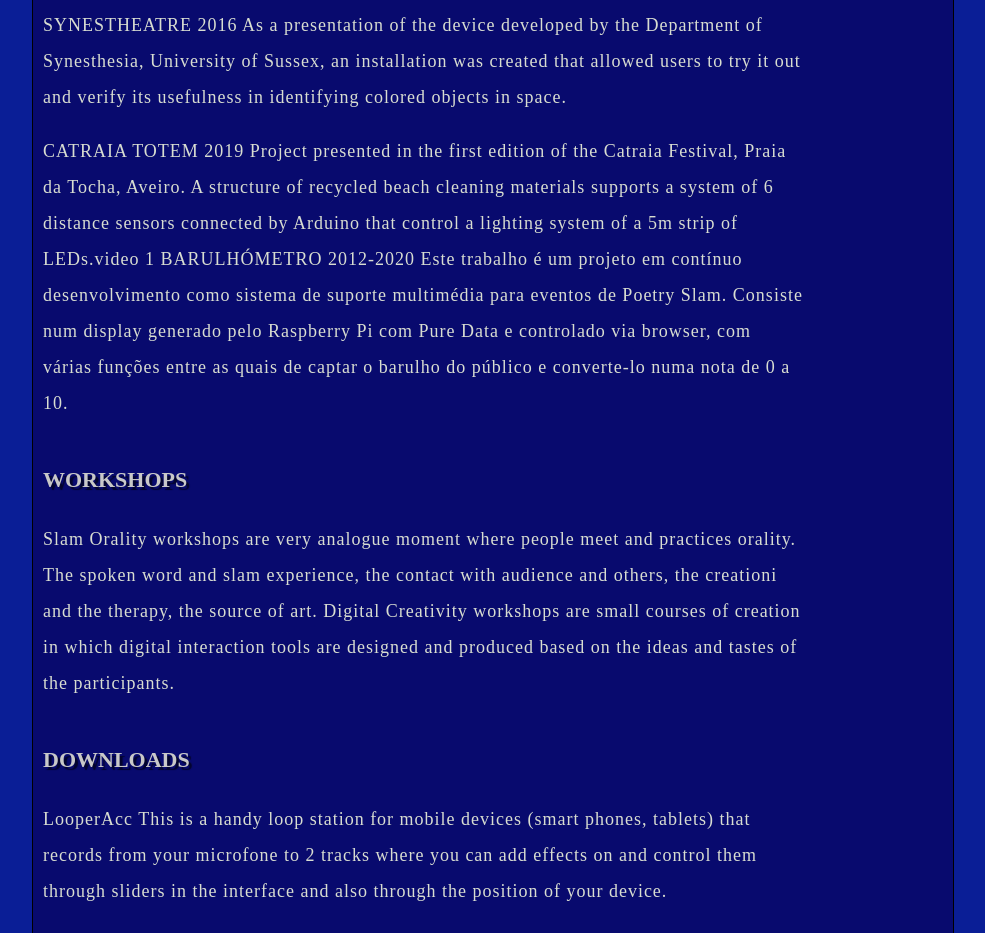
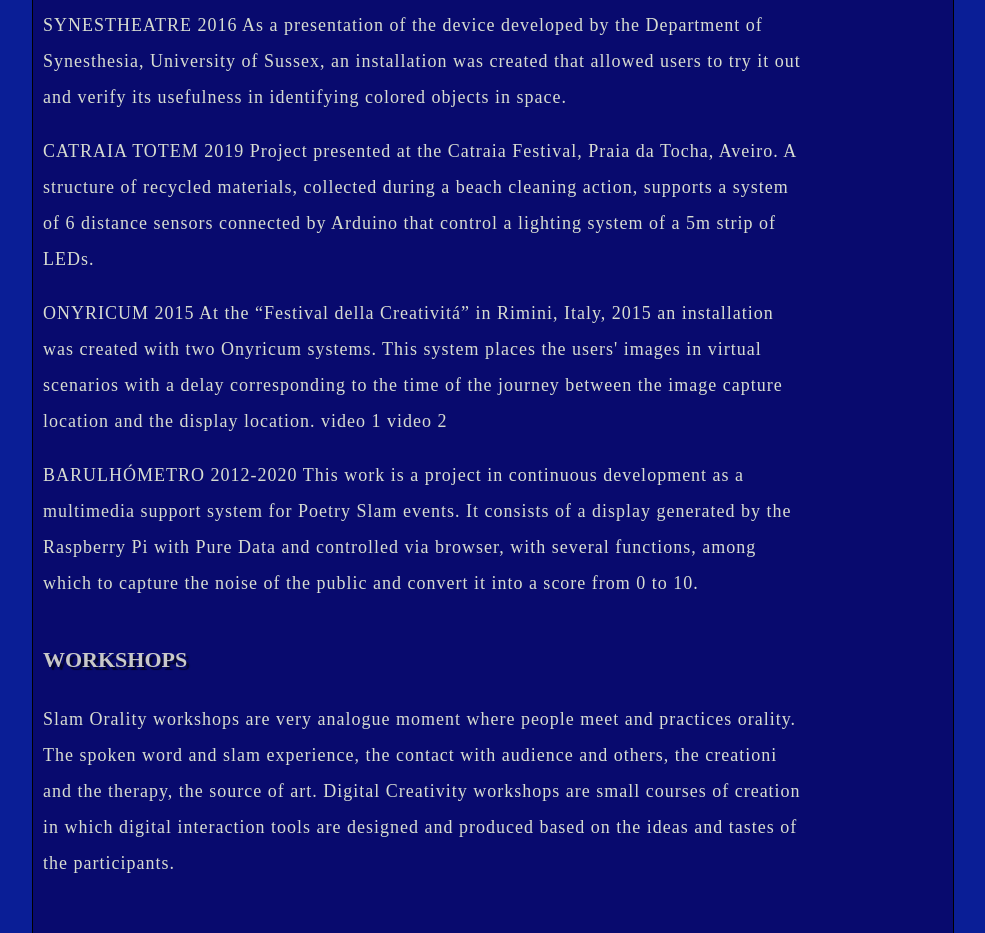
Before and after one commit to LabIO/LabIO.github.io, a plain HTML site: page index.html in a window 1280 px wide. Shown: the part 2080-3013 px from the top of the page, without its empty margins (147-1132 px from the left). Drawn offline with Linux system fonts and the light colour scheme.

Commit message:
Update index.html

```diff
--- a/index.html
+++ b/index.html
@@ -65,17 +65,16 @@ As part of the Largo Residências cutural cooperative project, a video installat
 <p><a href="https://reframe.sussex.ac.uk/reframebooks/archive2016/live-interfaces/">SYNESTHEATRE</a> 2016
 As a presentation of the device developed by the Department of Synesthesia, University of Sussex, an installation was created that allowed users to try it out and verify its usefulness in identifying colored objects in space.
 </p>
-<p>CATRAIA TOTEM 2019
-Project presented in the first edition of the Catraia Festival, Praia da Tocha, Aveiro. A structure of recycled beach cleaning materials supports a system of 6 distance sensors connected by Arduino that control a lighting system of a 5m strip of LEDs.<a href="https://youtu.be/FTXHnIfcT48>video</a>
+<p><a href="https://youtu.be/FTXHnIfcT48">CATRAIA TOTEM 2019</a>
+Project presented at the Catraia Festival, Praia da Tocha, Aveiro. A structure of recycled materials, collected during a beach cleaning action, supports a system of 6 distance sensors connected by Arduino that control a lighting system of a 5m strip of LEDs.
 </p>
 <p>ONYRICUM 2015
 At the “Festival della Creativitá” in Rimini, Italy, 2015 an installation was created with two Onyricum systems. This system places the users' images in virtual scenarios with a delay corresponding to the time of the journey between the image capture location and the display location.
-  <a href="https://youtu.be/yKYWetpLBL0">video 1</a>
-    <a href="https://youtu.be/vuxo1ovp8Vs>video 2</a>
+<a href="https://youtu.be/yKYWetpLBL0">video 1</a>
+<a href="https://youtu.be/vuxo1ovp8Vs">video 2</a>
 </p>
 <p><a href="https://github.com/LabIO/barulhometro">BARULHÓMETRO</a> 2012-2020
-Este trabalho é um projeto em contínuo desenvolvimento como sistema de suporte multimédia para eventos de Poetry Slam. Consiste num display generado pelo Raspberry Pi com Pure Data e controlado via browser, com várias funções entre as quais de captar o barulho do público e converte-lo numa nota de 0 a 10.
-</p>
+This work is a project in continuous development as a multimedia support system for Poetry Slam events. It consists of a display generated by the Raspberry Pi with Pure Data and controlled via browser, with several functions, among which to capture the noise of the public and convert it into a score from 0 to 10.</p>
 
 </div>
 <br></br>
```
